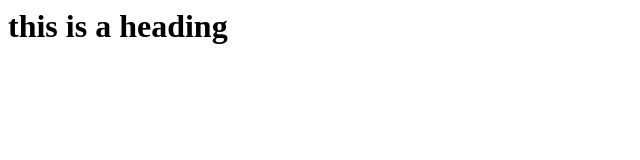
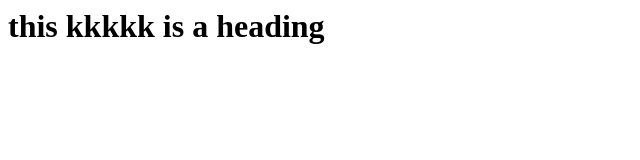
Before and after one commit to DaniaBdour/HW.github.io, a plain HTML site: page index.html in a window 1280 px wide. Shown: the whole page, without its empty margins (0-640 px from the left). Drawn offline with Linux system fonts and the light colour scheme.

Commit message:
Update index.html

```diff
--- a/index.html
+++ b/index.html
@@ -7,7 +7,10 @@
 
 </head>
 <body>
-    <h1>this is a heading</h1>
+    <h1>this kkkkk  is a heading</h1>
+
+
+
 </body>
 
 
```
